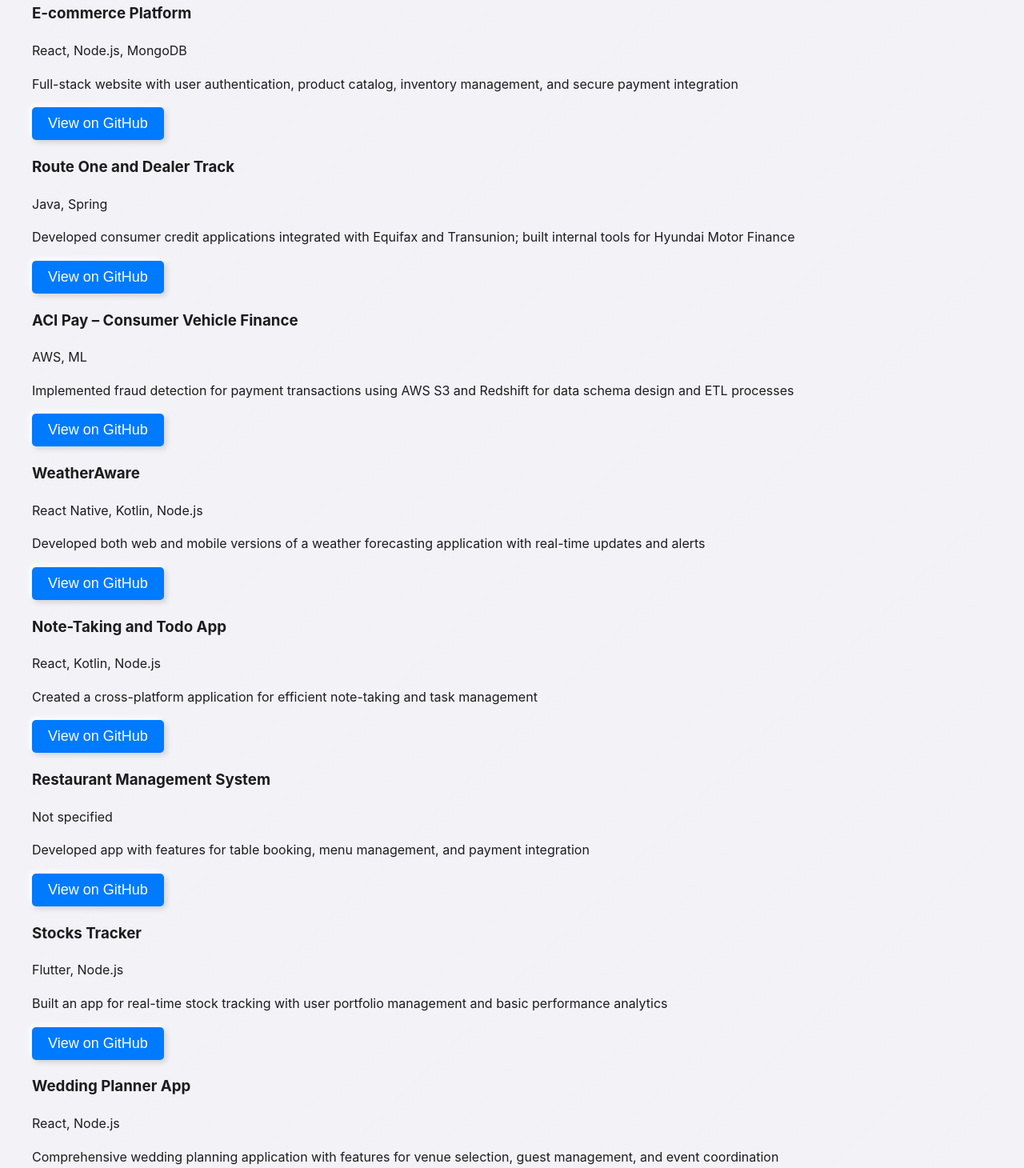
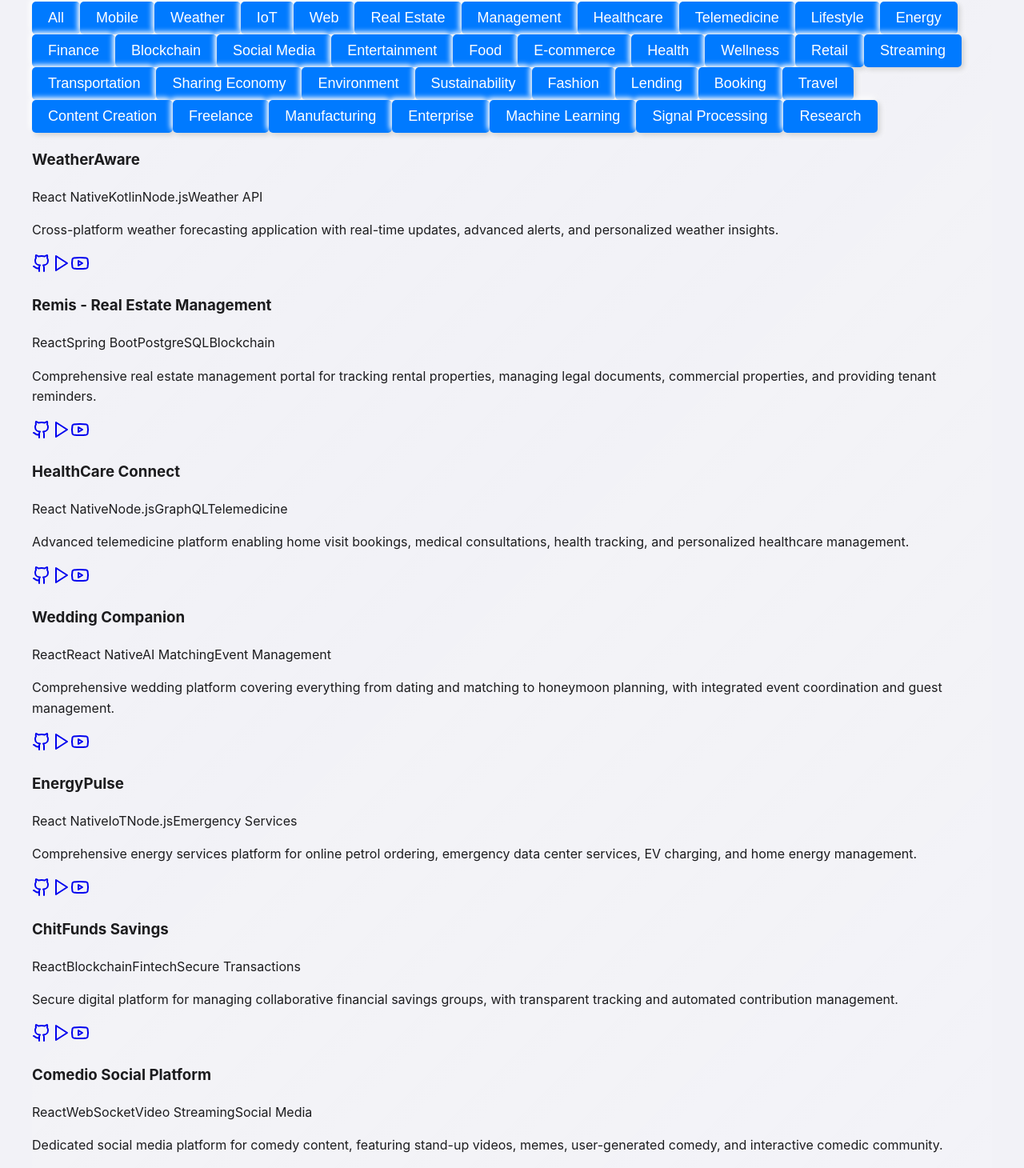
Before and after one commit to lingamvamshikrishnareddy/Personal_portfolio, a React (Create React App) app in the folder frontend/: page / in a window 1280 px wide. Shown: the part 2700-4160 px from the top of the page at 80% size. Built offline with nearby package versions, Linux system fonts and the light colour scheme.

Commit message:
Update Projects.js

```diff
--- a/frontend/src/components/Projects.js
+++ b/frontend/src/components/Projects.js
@@ -1,190 +1,277 @@
-import React from "react";
+import React, { useState } from 'react';
+import { Github, Play, Youtube } from 'lucide-react';
 
 function Projects() {
+  const [activeFilter, setActiveFilter] = useState('All');
+
   const projects = [
     {
-      title: "E-commerce Platform",
-      technologies: "React, Node.js, MongoDB",
-      description: "Full-stack website with user authentication, product catalog, inventory management, and secure payment integration",
-      githubLink: "https://github.com/yourusername/ecommerce-platform",
+      title: "WeatherAware",
+      technologies: ["React Native", "Kotlin", "Node.js", "Weather API"],
+      description: "Cross-platform weather forecasting application with real-time updates, advanced alerts, and personalized weather insights.",
+      githubLink: "https://github.com/lingamvamshikrishnareddy/weatheraware",
+      demoLink: "https://weatheraware.app",
+      youtubeLink: "https://youtube.com/watch?v=weatheraware-demo",
+      category: ["Mobile", "Weather", "IoT"]
     },
     {
-      title: "Route One and Dealer Track",
-      technologies: "Java, Spring",
-      description: "Developed consumer credit applications integrated with Equifax and Transunion; built internal tools for Hyundai Motor Finance",
-      githubLink: "https://github.com/yourusername/route-one-dealer-track",
-    },
-    {
-      title: "ACI Pay – Consumer Vehicle Finance",
-      technologies: "AWS, ML",
-      description: "Implemented fraud detection for payment transactions using AWS S3 and Redshift for data schema design and ETL processes",
-      githubLink: "https://github.com/yourusername/aci-pay",
-    },
-    {
-      title: "WeatherAware",
-      technologies: "React Native, Kotlin, Node.js",
-      description: "Developed both web and mobile versions of a weather forecasting application with real-time updates and alerts",
-      githubLink: "https://github.com/yourusername/weather-aware",
-    },
-    {
-      title: "Note-Taking and Todo App",
-      technologies: "React, Kotlin, Node.js",
-      description: "Created a cross-platform application for efficient note-taking and task management",
-      githubLink: "https://github.com/yourusername/note-todo-app",
-    },
-    {
-      title: "Restaurant Management System",
-      technologies: "Not specified",
-      description: "Developed app with features for table booking, menu management, and payment integration",
-      githubLink: "https://github.com/yourusername/restaurant-management",
-    },
-    {
-      title: "Stocks Tracker",
-      technologies: "Flutter, Node.js",
-      description: "Built an app for real-time stock tracking with user portfolio management and basic performance analytics",
-      githubLink: "https://github.com/yourusername/stocks-tracker",
-    },
-    {
-      title: "Wedding Planner App",
-      technologies: "React, Node.js",
-      description: "Comprehensive wedding planning application with features for venue selection, guest management, and event coordination",
-      githubLink: "https://github.com/yourusername/wedding-app",
-    },
-    {
-      title: "Finance Manager",
-      technologies: "React, Spring Boot",
-      description: "Integrated financial management platform covering vehicle finance, home loans, and personal financial tracking",
-      githubLink: "https://github.com/yourusername/finance-manager",
+      title: "Remis - Real Estate Management",
+      technologies: ["React", "Spring Boot", "PostgreSQL", "Blockchain"],
+      description: "Comprehensive real estate management portal for tracking rental properties, managing legal documents, commercial properties, and providing tenant reminders.",
+      githubLink: "https://github.com/yourusername/remis",
+      demoLink: "https://remis-realestate.com",
+      youtubeLink: "https://youtube.com/watch?v=remis-demo",
+      category: ["Web", "Real Estate", "Management"]
     },
     {
       title: "HealthCare Connect",
-      technologies: "React Native, Node.js",
-      description: "Telemedicine application enabling home visit bookings, medical consultations, and health tracking",
+      technologies: ["React Native", "Node.js", "GraphQL", "Telemedicine"],
+      description: "Advanced telemedicine platform enabling home visit bookings, medical consultations, health tracking, and personalized healthcare management.",
       githubLink: "https://github.com/yourusername/healthcare-connect",
+      demoLink: "https://healthcare-connect.app",
+      youtubeLink: "https://youtube.com/watch?v=healthcare-demo",
+      category: ["Mobile", "Healthcare", "Telemedicine"]
     },
     {
-      title: "PixelStream",
-      technologies: "React, Node.js, WebRTC",
-      description: "Streaming platform similar to Netflix with live streaming capabilities and content management",
-      githubLink: "https://github.com/yourusername/pixel-stream",
+      title: "Wedding Companion",
+      technologies: ["React", "React Native", "AI Matching", "Event Management"],
+      description: "Comprehensive wedding platform covering everything from dating and matching to honeymoon planning, with integrated event coordination and guest management.",
+      githubLink: "https://github.com/yourusername/wedding-companion",
+      demoLink: "https://wedding-companion.app",
+      youtubeLink: "https://youtube.com/watch?v=wedding-demo",
+      category: ["Web", "Mobile", "Lifestyle"]
+    },
+    {
+      title: "EnergyPulse",
+      technologies: ["React Native", "IoT", "Node.js", "Emergency Services"],
+      description: "Comprehensive energy services platform for online petrol ordering, emergency data center services, EV charging, and home energy management.",
+      githubLink: "https://github.com/yourusername/energypulse",
+      demoLink: "https://energypulse.app",
+      youtubeLink: "https://youtube.com/watch?v=energypulse-demo",
+      category: ["Mobile", "IoT", "Energy"]
+    },
+    {
+      title: "ChitFunds Savings",
+      technologies: ["React", "Blockchain", "Fintech", "Secure Transactions"],
+      description: "Secure digital platform for managing collaborative financial savings groups, with transparent tracking and automated contribution management.",
+      githubLink: "https://github.com/yourusername/chitfunds-savings",
+      demoLink: "https://chitfunds-savings.com",
+      youtubeLink: "https://youtube.com/watch?v=chitfunds-demo",
+      category: ["Web", "Finance", "Blockchain"]
+    },
+    {
+      title: "Comedio Social Platform",
+      technologies: ["React", "WebSocket", "Video Streaming", "Social Media"],
+      description: "Dedicated social media platform for comedy content, featuring stand-up videos, memes, user-generated comedy, and interactive comedic community.",
+      githubLink: "https://github.com/yourusername/comedio",
+      demoLink: "https://comedio.app",
+      youtubeLink: "https://youtube.com/watch?v=comedio-demo",
+      category: ["Web", "Social Media", "Entertainment"]
+    },
+    {
+      title: "Curry - Food Delivery",
+      technologies: ["React Native", "Node.js", "Geolocation", "Payment Integration"],
+      description: "Comprehensive online food delivery application with restaurant partnerships, real-time tracking, personalized recommendations, and seamless ordering.",
+      githubLink: "https://github.com/yourusername/curry-food-delivery",
+      demoLink: "https://curry-delivery.app",
+      youtubeLink: "https://youtube.com/watch?v=curry-demo",
+      category: ["Mobile", "Food", "E-commerce"]
+    },
+    {
+      title: "Fasting Companion",
+      technologies: ["React Native", "Health Tracking", "AI Insights", "Yoga"],
+      description: "Comprehensive health and wellness app focusing on fasting tracking, yoga exercises, personalized health insights, and lifestyle management.",
+      githubLink: "https://github.com/yourusername/fasting-companion",
+      demoLink: "https://fasting-companion.app",
+      youtubeLink: "https://youtube.com/watch?v=fasting-demo",
+      category: ["Mobile", "Health", "Wellness"]
     },
     {
       title: "QuickCommerce",
-      technologies: "React, Node.js, AWS",
-      description: "Minimalist e-commerce platform focusing on low-cost, efficient online shopping experience",
+      technologies: ["React", "AWS", "Payment Gateway", "Inventory Management"],
+      description: "Minimalist e-commerce platform focusing on low-cost, efficient online shopping experience with advanced inventory and order management.",
       githubLink: "https://github.com/yourusername/quick-commerce",
+      demoLink: "https://quickcommerce.store",
+      youtubeLink: "https://youtube.com/watch?v=quickcommerce-demo",
+      category: ["Web", "E-commerce", "Retail"]
     },
     {
-      title: "HeyDM",
-      technologies: "React, WebSocket, Node.js",
-      description: "Real-time chat application with advanced messaging and communication features",
-      githubLink: "https://github.com/yourusername/hey-dm",
-    },
-    {
-      title: "Feline",
-      technologies: "React, React Native, Node.js",
-      description: "Online beauty and cosmetics web and mobile application with product catalog and personalized recommendations",
-      githubLink: "https://github.com/yourusername/feline-beauty",
-    },
-    {
-      title: "Sarvis AI",
-      technologies: "React, AI/ML, Node.js",
-      description: "Advanced AI-powered chatbot platform with customizable interaction models",
-      githubLink: "https://github.com/yourusername/sarvis-ai",
-    },
-    {
-      title: "Trime Salon",
-      technologies: "React, React Native, Node.js",
-      description: "Comprehensive salon and spa booking application with service management, appointment scheduling, and user reviews",
-      githubLink: "https://github.com/yourusername/trime-salon",
-    },
-    {
-      title: "Comedio",
-      technologies: "React, Node.js, Video Streaming",
-      description: "Short-form comedy content platform featuring stand-up comedy videos, memes, and user-generated comedy content",
-      githubLink: "https://github.com/yourusername/comedio",
-    },
-    {
-      title: "ChitFund Manager",
-      technologies: "React, Blockchain, Node.js",
-      description: "Secure digital platform for managing and tracking collaborative financial savings groups",
-      githubLink: "https://github.com/yourusername/chitfund-manager",
-    },
-    {
-      title: "MindForge",
-      technologies: "React Native, AI/ML, Healthcare",
-      description: "Specialized mobile application for cognitive health management, focusing on Parkinson's and Alzheimer's disease support and mental exercises",
-      githubLink: "https://github.com/yourusername/mindforge",
-    },
-    {
-      title: "Waste Rewards",
-      technologies: "React Native, Gamification, Node.js",
-      description: "Innovative waste management app that gamifies recycling with points, rewards, coupons, and vouchers",
-      githubLink: "https://github.com/yourusername/waste-rewards",
-    },
-    {
-      title: "Reserve",
-      technologies: "React, Node.js, Payment Integration",
-      description: "Multi-purpose reservation platform for booking tickets to concerts, events, railways, and bus travel",
-      githubLink: "https://github.com/yourusername/reserve",
-    },
-    {
-      title: "EnergyGo",
-      technologies: "React Native, IoT, Node.js",
-      description: "Comprehensive energy services platform for online petrol ordering, EV charging, and home inverter management",
-      githubLink: "https://github.com/yourusername/energygo",
-    },
-    {
-      title: "Fasting Companion",
-      technologies: "React Native, Health Tracking",
-      description: "Comprehensive fasting tracking app with health benefits, progress monitoring, and personalized insights",
-      githubLink: "https://github.com/yourusername/fasting-companion",
-    },
-    {
-      title: "Personal Portfolio",
-      technologies: "React, Tailwind CSS",
-      description: "Professional personal portfolio website showcasing projects, skills, and professional journey",
-      githubLink: "https://github.com/yourusername/personal-portfolio",
-    },
-    {
-      title: "Remis",
-      technologies: "React, Node.js, Real Estate Management",
-      description: "Comprehensive real estate management system with property listings, tenant management, and transaction tracking",
-      githubLink: "https://github.com/yourusername/remis",
-    },
-    {
-      title: "Curry",
-      technologies: "React Native, Food Delivery, Node.js",
-      description: "Online food delivery application with restaurant partnerships, real-time tracking, and personalized recommendations",
-      githubLink: "https://github.com/yourusername/curry-food-delivery",
+      title: "Pixel Stream",
+      technologies: ["React", "WebRTC", "Video Streaming", "Content Management"],
+      description: "Advanced streaming platform for watching videos, movies, sports, and live streaming with personalized content recommendations.",
+      githubLink: "https://github.com/yourusername/pixel-stream",
+      demoLink: "https://pixelstream.tv",
+      youtubeLink: "https://youtube.com/watch?v=pixelstream-demo",
+      category: ["Web", "Streaming", "Entertainment"]
     },
     {
       title: "Ride Share",
-      technologies: "React Native, Geolocation, Node.js",
-      description: "Bike and auto-rickshaw ride-sharing platform benefiting both riders and drivers through fair pricing and incentives",
+      technologies: ["React Native", "Geolocation", "Payment Integration", "Incentive System"],
+      description: "Innovative bike and auto-rickshaw ride-sharing platform benefiting riders and drivers through fair pricing, real-time tracking, and incentive programs.",
       githubLink: "https://github.com/yourusername/ride-share",
-    }
+      demoLink: "https://rideshare.app",
+      youtubeLink: "https://youtube.com/watch?v=rideshare-demo",
+      category: ["Mobile", "Transportation", "Sharing Economy"]
+    },
+    {
+      title: "WCMP - Water & Waste Management",
+      technologies: ["React Native", "Gamification", "IoT", "Blockchain"],
+      description: "Innovative environmental management app that gamifies water conservation, waste management, and power generation through reward points and leaderboard challenges.",
+      githubLink: "https://github.com/yourusername/wcmp",
+      demoLink: "https://wcmp-app.com",
+      youtubeLink: "https://youtube.com/watch?v=wcmp-demo",
+      category: ["Mobile", "Environment", "Sustainability"]
+    },
+    {
+      title: "Feline - Beauty & Fashion",
+      technologies: ["React", "React Native", "Personalization", "E-commerce"],
+      description: "Online beauty and fashion platform featuring natural ingredient products, personalized recommendations, and cross-platform shopping experience.",
+      githubLink: "https://github.com/yourusername/feline-beauty",
+      demoLink: "https://feline-beauty.com",
+      youtubeLink: "https://youtube.com/watch?v=feline-demo",
+      category: ["Web", "Mobile", "Fashion"]
+    },
+    {
+      title: "Runam - Financial Services",
+      technologies: ["React", "Blockchain", "Lending", "Microfinance"],
+      description: "Comprehensive financial platform for vehicle loans, home loans, emergency micro-loans, second-hand product leasing, and innovative financial solutions.",
+      githubLink: "https://github.com/yourusername/runam-finance",
+      demoLink: "https://runam-finance.com",
+      youtubeLink: "https://youtube.com/watch?v=runam-demo",
+      category: ["Web", "Finance", "Lending"]
+    },
+    {
+      title: "Reserve My Spot",
+      technologies: ["React", "Payment Gateway", "Booking System"],
+      description: "Multi-purpose reservation platform for booking movie tickets, railway and bus travel, restaurant reservations, and various event appointments.",
+      githubLink: "https://github.com/yourusername/reserve-my-spot",
+      demoLink: "https://reservemyspot.com",
+      youtubeLink: "https://youtube.com/watch?v=reservemyspot-demo",
+      category: ["Web", "Booking", "Travel"]
+    },
+    {
+      title: "FreeLauncher",
+      technologies: ["React", "Node.js", "Stripe", "Analytics Dashboard"],
+      description: "Comprehensive platform for content creators featuring influencer profiles, campaign management, content creation tools, brand collaboration, and integrated payment processing.",
+      githubLink: "https://github.com/yourusername/freelauncher",
+      demoLink: "https://freelauncher.app",
+      youtubeLink: "https://youtube.com/watch?v=freelauncher-demo",
+      category: ["Web", "Content Creation", "Freelance"]
+    },
+    {
+      title: "Manufacturing Management System",
+      technologies: ["React", "IoT", "Cloud Computing", "Enterprise Resource Planning"],
+      description: "Advanced manufacturing management platform offering comprehensive solutions including inventory tracking, supply chain management, production scheduling, quality control, maintenance tracking, labor management, and advanced reporting analytics.",
+      githubLink: "https://github.com/yourusername/manufacturing-management",
+      demoLink: "https://manufacturing-management.com",
+      youtubeLink: "https://youtube.com/watch?v=manufacturing-demo",
+      category: ["Web", "Manufacturing", "Enterprise"]
+    },
+    {
+      "title": "ECG Denoising Autoencoders",
+      "technologies": ["Python", "TensorFlow", "Keras", "Jupyter Notebook", "MIT-BIH Database"],
+      "description": "An innovative approach to denoising ECG signals using autoencoders. The project focuses on removing noise such as muscle artifacts, electrode motion, and baseline wander from ECG data while compressing it to reduce transmission strain. This method employs a six-layer denoising autoencoder (DAE) architecture to achieve superior performance with lower RMSE, higher SNR, and better NCC. The dataset includes clean ECG signals from the MIT-BIH Arrhythmia Database and noise from the MIT-BIH Noise Stress Test Database.",
+      "githubLink": "https://github.com/yourusername/ecg-denoising-autoencoders",
+      "demoLink": "https://colab.research.google.com/github/yourusername/ecg-denoising-autoencoders",
+      "youtubeLink": "https://youtube.com/watch?v=ecg-denoising-demo",
+      "category": ["Healthcare", "Machine Learning", "Signal Processing", "Research"]
+  }
+
+  ];
+  const categories = [
+    'All',
+    ...new Set(projects.flatMap(project => project.category))
   ];
 
+  const filteredProjects = activeFilter === 'All'
+    ? projects
+    : projects.filter(project => project.category.includes(activeFilter));
+
   return (
-    <section id="projects" className="py-12 px-4 bg-gray-100">
-      <div className="container mx-auto">
-        <h2 className="text-3xl font-bold text-center mb-8">Key Projects</h2>
+    <section className="bg-gray-50 min-h-screen py-16 px-4">
+      <div className="container mx-auto max-w-6xl">
+        <h2 className="text-4xl font-bold text-center mb-12 text-gray-800">
+          Project Showcase
+        </h2>
+
+        <div className="flex justify-center space-x-4 mb-8 flex-wrap">
+          {categories.map(category => (
+            <button
+              key={category}
+              className={`
+                px-4 py-2 rounded-full transition-all duration-300 m-1
+                ${activeFilter === category
+                  ? 'bg-blue-600 text-white'
+                  : 'bg-gray-200 text-gray-700 hover:bg-blue-100'
+                }
+              `}
+              onClick={() => setActiveFilter(category)}
+            >
+              {category}
+            </button>
+          ))}
+        </div>
+
         <div className="grid grid-cols-1 md:grid-cols-2 lg:grid-cols-3 gap-6">
-          {projects.map((project, index) => (
+          {filteredProjects.map((project, index) => (
             <div
               key={index}
-              className="bg-white rounded-lg shadow-md p-6 hover:shadow-lg transition-shadow duration-300"
+              className="bg-white rounded-2xl shadow-lg overflow-hidden transform transition-all hover:scale-105 hover:shadow-2xl"
             >
-              <h3 className="text-xl font-semibold mb-2">{project.title}</h3>
-              <p className="text-sm text-blue-600 mb-3">{project.technologies}</p>
-              <p className="text-gray-700 mb-4">{project.description}</p>
-              <button
-                className="w-full bg-blue-500 text-white py-2 rounded hover:bg-blue-600 transition-colors"
-                onClick={() => window.open(project.githubLink, "_blank")}
-              >
-                View on GitHub
-              </button>
+              <div className="p-6">
+                <h3 className="text-2xl font-semibold mb-2 text-gray-800">
+                  {project.title}
+                </h3>
+                <p className="text-sm text-blue-600 mb-3 flex flex-wrap gap-2">
+                  {project.technologies.map(tech => (
+                    <span
+                      key={tech}
+                      className="bg-blue-50 text-blue-600 px-2 py-1 rounded-full text-xs"
+                    >
+                      {tech}
+                    </span>
+                  ))}
+                </p>
+                <p className="text-gray-600 mb-4 text-sm">
+                  {project.description}
+                </p>
+
+                <div className="flex space-x-3 mt-4">
+                  {project.githubLink && (
+                    <a
+                      href={project.githubLink}
+                      target="_blank"
+                      rel="noopener noreferrer"
+                      className="bg-gray-100 p-2 rounded-full hover:bg-gray-200 transition-colors"
+                      title="GitHub Repository"
+                    >
+                      <Github className="w-5 h-5 text-gray-700" />
+                    </a>
+                  )}
+                  {project.demoLink && (
+                    <a
+                      href={project.demoLink}
+                      target="_blank"
+                      rel="noopener noreferrer"
+                      className="bg-green-100 p-2 rounded-full hover:bg-green-200 transition-colors"
+                      title="Live Demo"
+                    >
+                      <Play className="w-5 h-5 text-green-700" />
+                    </a>
+                  )}
+                  {project.youtubeLink && (
+                    <a
+                      href={project.youtubeLink}
+                      target="_blank"
+                      rel="noopener noreferrer"
+                      className="bg-red-100 p-2 rounded-full hover:bg-red-200 transition-colors"
+                      title="Video Demonstration"
+                    >
+                      <Youtube className="w-5 h-5 text-red-700" />
+                    </a>
+                  )}
+                </div>
+              </div>
             </div>
           ))}
         </div>
```
